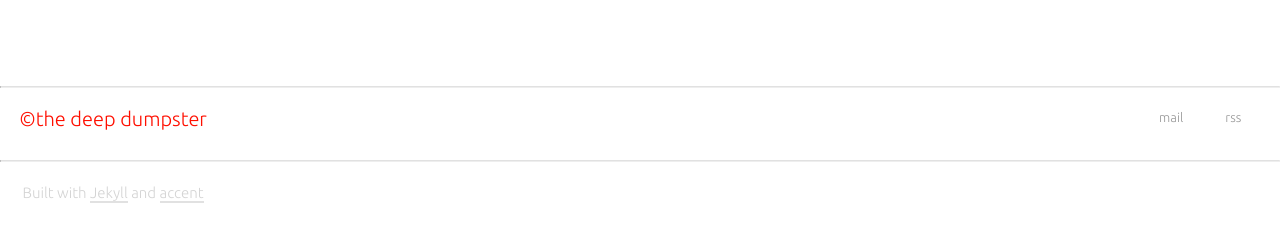
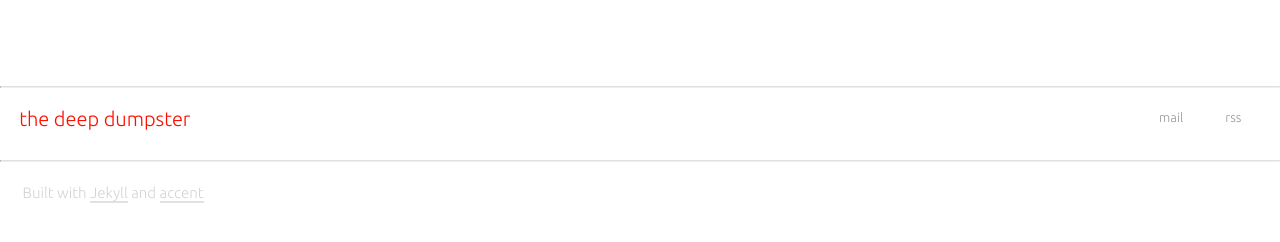
Before and after one commit to james-chuang/OLD-james-chuang.github.io, a Jekyll site: the page built from about.markdown, in a window 1280 px wide. Shown: the part 584-826 px from the top of the page. Built offline with Jekyll 4.4.1, drawn with Linux system fonts in a browser that asks for light colours; nearby versions of some CDN libraries.

Commit message:
Change page title to link, remove copyright in footer.

```diff
--- a/_config.yml
+++ b/_config.yml
@@ -6,7 +6,7 @@
 
 # This will show up at the top of index page
 site_heading: >
-    the deep dumpster
+    <a href=https://james-chuang.github.io/>the deep dumpster<a>
 #<span class="faded">the deep dumpster</span>
 
 email: your@email.com
--- a/_includes/footer.html
+++ b/_includes/footer.html
@@ -12,9 +12,9 @@
     <div class="user-footer">
         <div class="copyright alignable pull-left">
             {% if site.copyright %}
-                <h2> &copy;{{ site.copyright }}</h2>
+                <h2> <!--&copy;-->{{ site.copyright }}</h2>
             {% else %}
-                <h2> &copy;{{ site.title }}</h2>
+                <h2> <!--&copy;-->{{ site.title }}</h2>
             {% endif %}
         </div>
         <div class="alignable pull-right">
```
